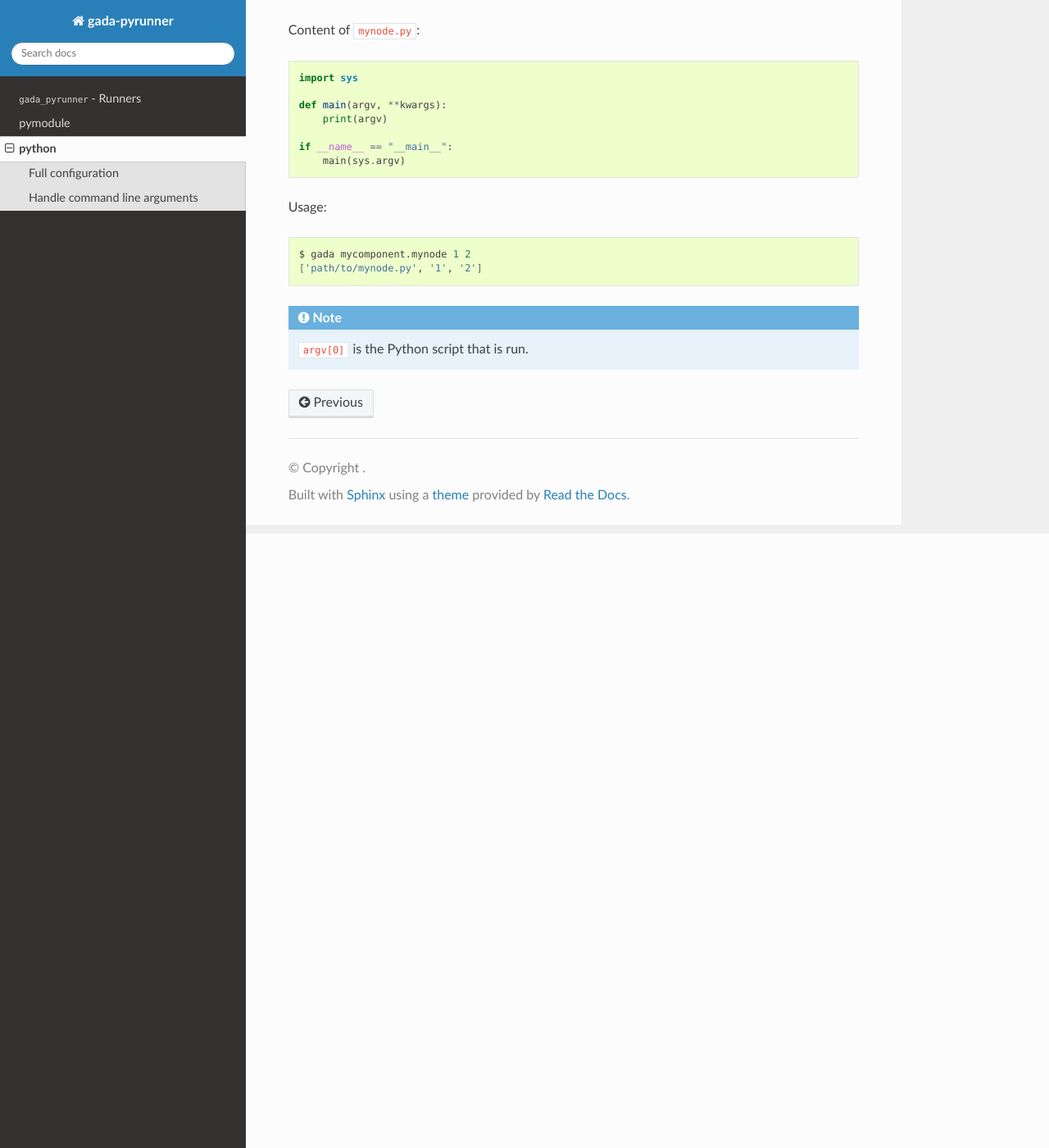
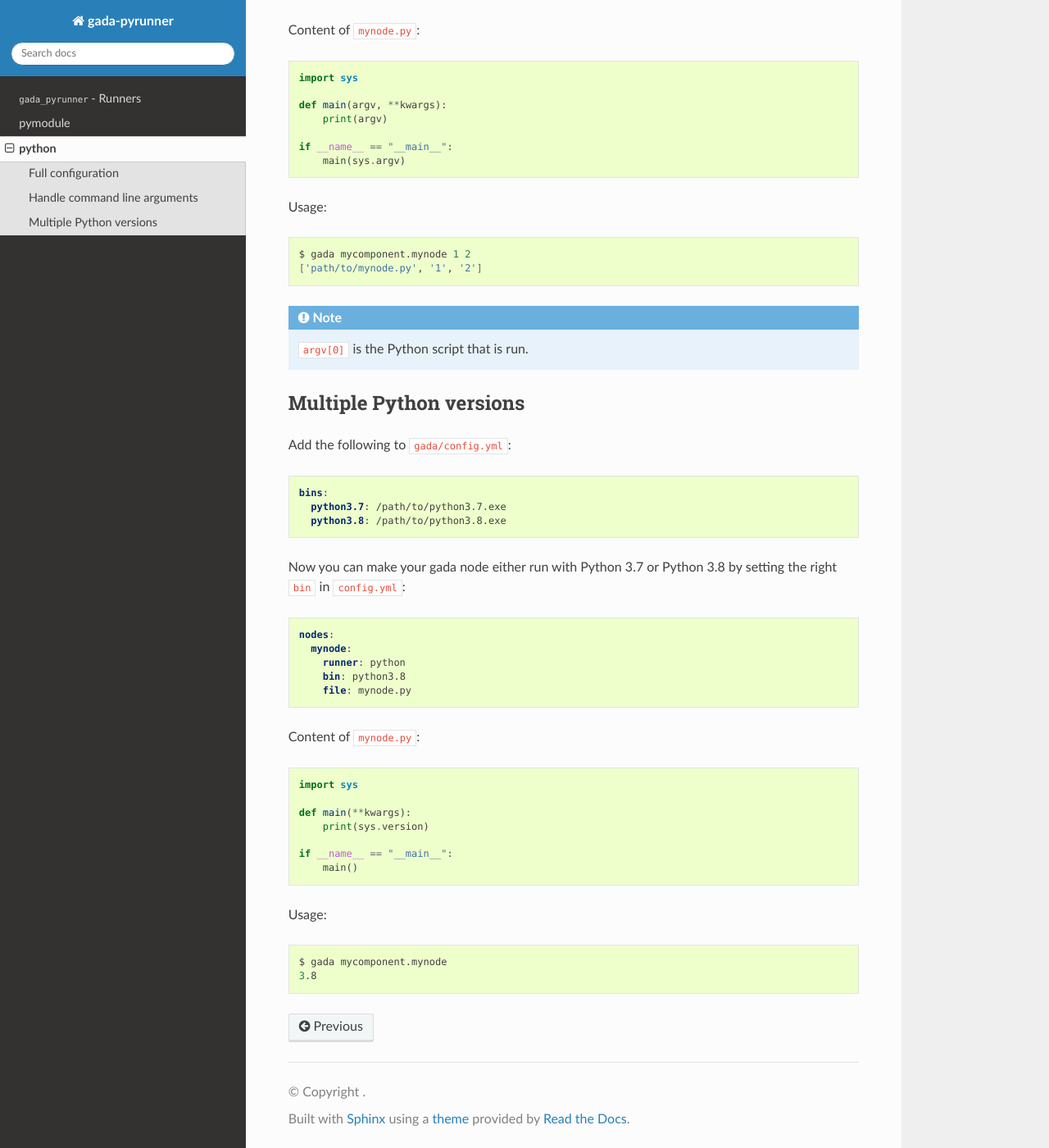
Before and after one commit to gadalang/gada-pyrunner, a Sphinx documentation site: the page built from docs/python.rst, in a window 1280 px wide and 1400 px high, scrolled down 749 px. Shown: the whole window at 82% size. Built offline with Sphinx 7.4.7 and the Read the Docs theme 2.0.0, drawn with Linux system fonts in a browser that asks for light colours.

Commit message:
Update python.rst

```diff
--- a/docs/python.rst
+++ b/docs/python.rst
@@ -50,3 +50,44 @@ Usage:
     ['path/to/mynode.py', '1', '2']
 
 .. note:: ``argv[0]`` is the Python script that is run.
+
+
+Multiple Python versions
+------------------------
+
+Add the following to ``gada/config.yml``:
+
+.. code-block:: yaml
+
+    bins:
+      python3.7: /path/to/python3.7.exe
+      python3.8: /path/to/python3.8.exe
+
+Now you can make your gada node either run with Python 3.7 or Python 3.8 by setting the right ``bin`` in ``config.yml``:
+
+.. code-block:: yaml
+
+    nodes:
+      mynode:
+        runner: python
+        bin: python3.8
+        file: mynode.py
+
+Content of ``mynode.py``:
+
+.. code-block:: python
+
+    import sys
+
+    def main(**kwargs):
+        print(sys.version)
+
+    if __name__ == "__main__":
+        main()
+
+Usage:
+
+.. code-block:: bash
+
+    $ gada mycomponent.mynode
+    3.8
```
